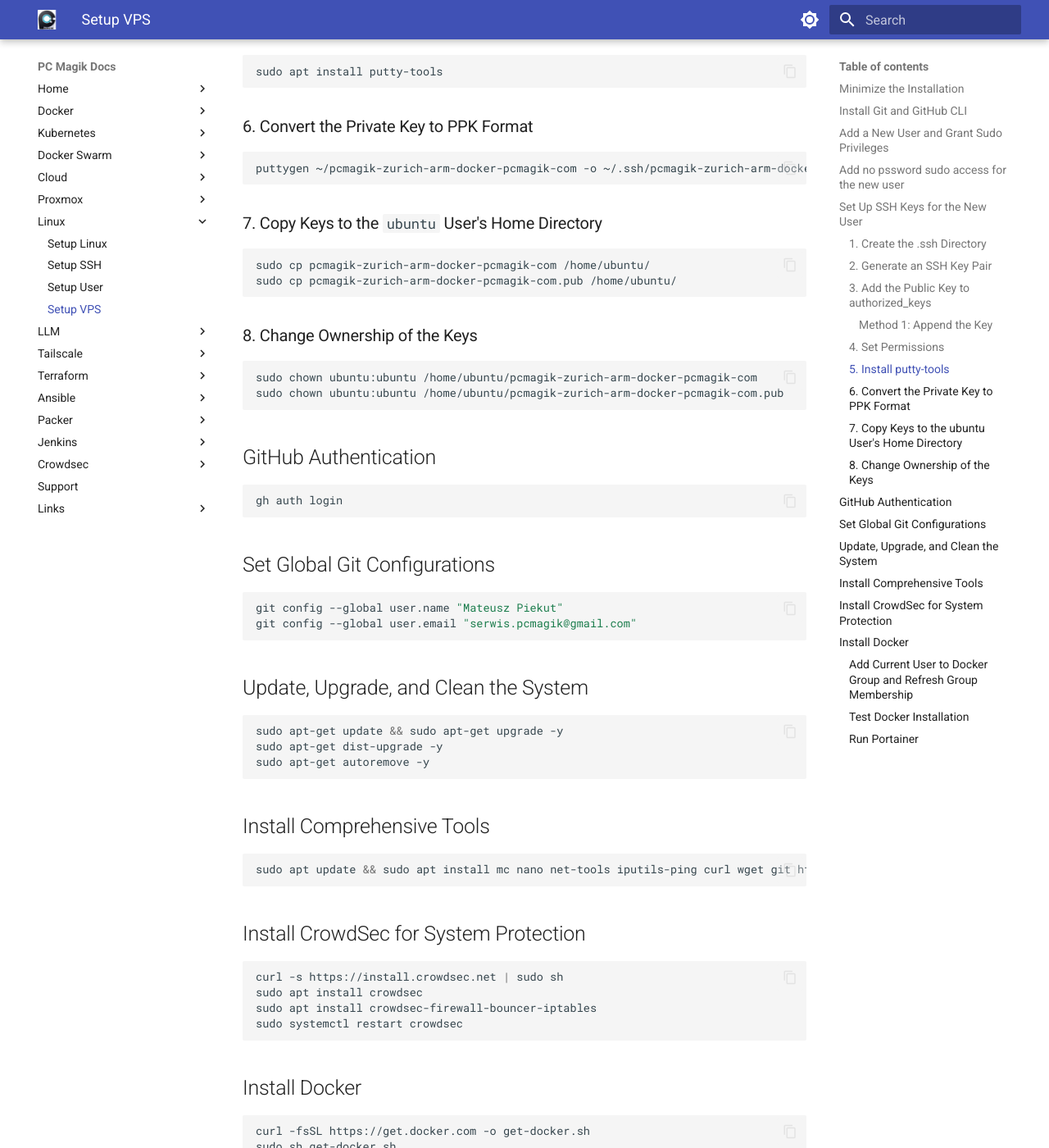
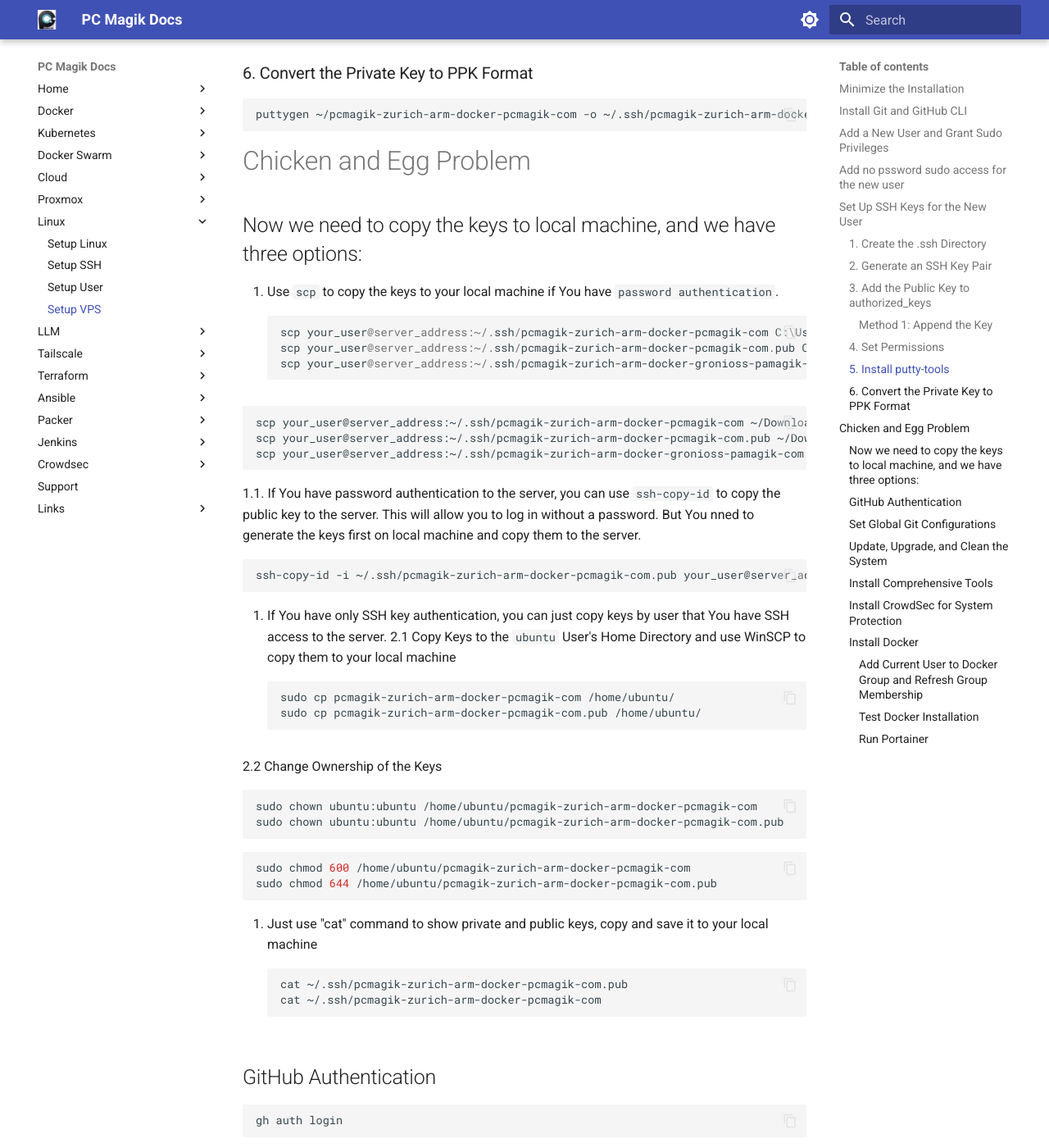
Before and after one commit to pcmagik/pcmagik.github.io, an MkDocs documentation site: the page built from docs/setup_vps.md, in a window 1280 px wide and 1400 px high, scrolled down 1540 px. Shown: the whole window at 82% size. Built offline with MkDocs 1.6.1 and Material for MkDocs 9.7.7, drawn with Linux system fonts in a browser that asks for light colours.

Commit message:
Enhance VPS setup documentation with detailed instructions for copying SSH keys to local machines, including options for password and SSH key authentication.

````diff
--- a/docs/setup_vps.md
+++ b/docs/setup_vps.md
@@ -64,17 +64,50 @@
 puttygen ~/pcmagik-zurich-arm-docker-pcmagik-com -o ~/.ssh/pcmagik-zurich-arm-docker-gronioss-pamagik-com.ppk
 ```
 
-### 7. Copy Keys to the `ubuntu` User's Home Directory
+# Chicken and Egg Problem
+## Now we need to copy the keys to local machine, and we have three options:
+
+1. Use `scp` to copy the keys to your local machine if You have `password authentication`.
+```powershell
+scp your_user@server_address:~/.ssh/pcmagik-zurich-arm-docker-pcmagik-com C:\Users\YourUser\Downloads\
+scp your_user@server_address:~/.ssh/pcmagik-zurich-arm-docker-pcmagik-com.pub C:\Users\YourUser\Downloads\
+scp your_user@server_address:~/.ssh/pcmagik-zurich-arm-docker-gronioss-pamagik-com.ppk C:\Users\YourUser\Downloads\
+```
+
+```bash
+scp your_user@server_address:~/.ssh/pcmagik-zurich-arm-docker-pcmagik-com ~/Downloads/
+scp your_user@server_address:~/.ssh/pcmagik-zurich-arm-docker-pcmagik-com.pub ~/Downloads/
+scp your_user@server_address:~/.ssh/pcmagik-zurich-arm-docker-gronioss-pamagik-com.ppk ~/Downloads/
+```
+1.1. If You have password authentication to the server, you can use `ssh-copy-id` to copy the public key to the server. This will allow you to log in without a password. But You nned to generate the keys first on local machine and copy them to the server.
+```bash
+ssh-copy-id -i ~/.ssh/pcmagik-zurich-arm-docker-pcmagik-com.pub your_user@server_address
+```
+
+2. If You have only SSH key authentication, you can just copy keys by user that You have SSH access to the server.
+2.1 Copy Keys to the `ubuntu` User's Home Directory and use WinSCP to copy them to your local machine
 ```bash
 sudo cp pcmagik-zurich-arm-docker-pcmagik-com /home/ubuntu/
 sudo cp pcmagik-zurich-arm-docker-pcmagik-com.pub /home/ubuntu/
 ```
 
-### 8. Change Ownership of the Keys
+2.2 Change Ownership of the Keys
 ```bash
 sudo chown ubuntu:ubuntu /home/ubuntu/pcmagik-zurich-arm-docker-pcmagik-com
 sudo chown ubuntu:ubuntu /home/ubuntu/pcmagik-zurich-arm-docker-pcmagik-com.pub
 ```
+```bash
+sudo chmod 600 /home/ubuntu/pcmagik-zurich-arm-docker-pcmagik-com
+sudo chmod 644 /home/ubuntu/pcmagik-zurich-arm-docker-pcmagik-com.pub
+```
+
+3. Just use "cat" command to show private and public keys, copy and save it to your local machine
+```bash
+cat ~/.ssh/pcmagik-zurich-arm-docker-pcmagik-com.pub
+cat ~/.ssh/pcmagik-zurich-arm-docker-pcmagik-com
+```
+
+
 
 ## GitHub Authentication
 ```bash
````
